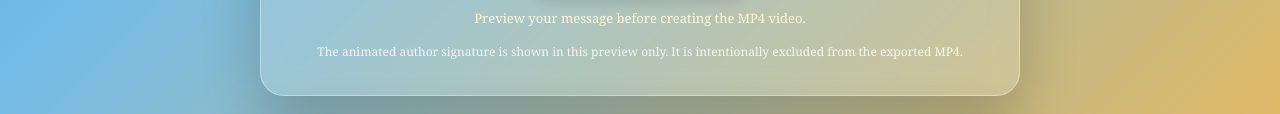
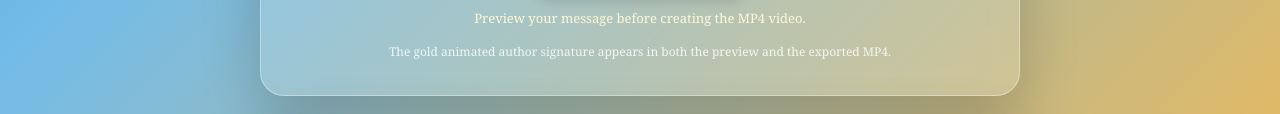
Before and after one commit to philipasuncion6-tech/DANDELION-MESSAGE-NOTES, a plain HTML site: page index.html in a window 1280 px wide. Shown: the part 1384-1498 px from the top of the page. Drawn offline with Linux system fonts and the light colour scheme.

Commit message:
Update preview note for embedded author signature

```diff
--- a/index.html
+++ b/index.html
@@ -67,7 +67,7 @@ footer{text-align:center;margin-top:25px;font-size:13px;opacity:.9}
 <div id="signature" class="signature"><div class="author">Author :</div><div class="created">Created by</div><div class="name">Philip Asuncion</div></div></div>
 <div class="actions"><button class="dark" id="mp4-btn" onclick="exportMP4()">🎬 Create & Download MP4</button></div>
 <div class="status" id="status" role="status" aria-live="polite">Preview your message before creating the MP4 video.</div>
-<p class="small">The animated author signature is shown in this preview only. It is intentionally excluded from the exported MP4.</p>
+<p class="small">The gold animated author signature appears in both the preview and the exported MP4.</p>
 </section>
 <section class="card" aria-label="Saved messages"><h3>📚 My Saved Notes</h3><div id="saved-list" class="saved-list"><p class="small">Your saved notes will appear here on this device.</p></div></section>
 <footer>🌼 Dandelion Message Notes • A place for wishes, love, and meaningful words.<br>Created by Philip Asuncion</footer>
```
